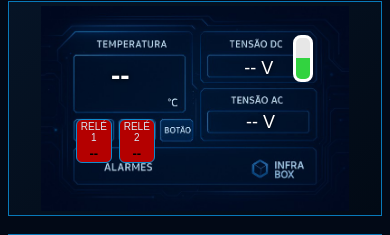
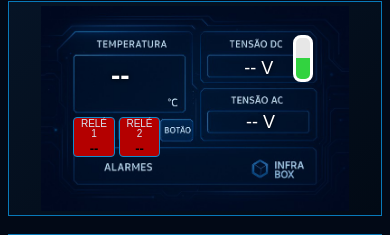
Before and after one commit to almeidajoilson-IFSP-SJC/Projeto_TCC_InfraBox, a Flask app: page / in a window 390 px wide; the page is wider, and only the part inside the window is pictured. Shown: the part 167-402 px from the top of that part. Run offline with Flask 3, Linux system fonts and the light colour scheme.

Commit message:
Ajusta painel para telas mobile

```diff
--- a/static/css/style.css
+++ b/static/css/style.css
@@ -117,3 +117,53 @@ body{margin:0;font-family:Arial,Helvetica,sans-serif;background:#eef1f5;color:va
 .status-conexao.offline #status-texto {
     color: #ff2b2b;
 }
+
+/* Ajustes do painel para celular */
+@media (max-width: 560px) {
+
+    /* Relés */
+    .rele {
+        top: 54%;
+        width: 11.5%;
+        min-height: 13%;
+        border-radius: 4px;
+    }
+
+    .rele1 {
+        left: 16.5%;
+    }
+
+    .rele2 {
+        left: 29%;
+    }
+
+    .rele span {
+        font-size: 10px;
+        line-height: 1.05;
+    }
+
+    .rele strong {
+        margin-top: 2px;
+        font-size: 13px;
+        line-height: 1;
+    }
+
+    /* Alarme */
+    .alarme-painel {
+        right: 25%;
+        bottom: 9%;
+        gap: 10px;
+    }
+
+    .alarme-painel strong {
+        font-size: 12px;
+        white-space: nowrap;
+    }
+
+    .triangulo {
+        width: 40px;
+        height: 40px;
+        font-size: 26px;
+        padding-top: 7px;
+    }
+}
```
